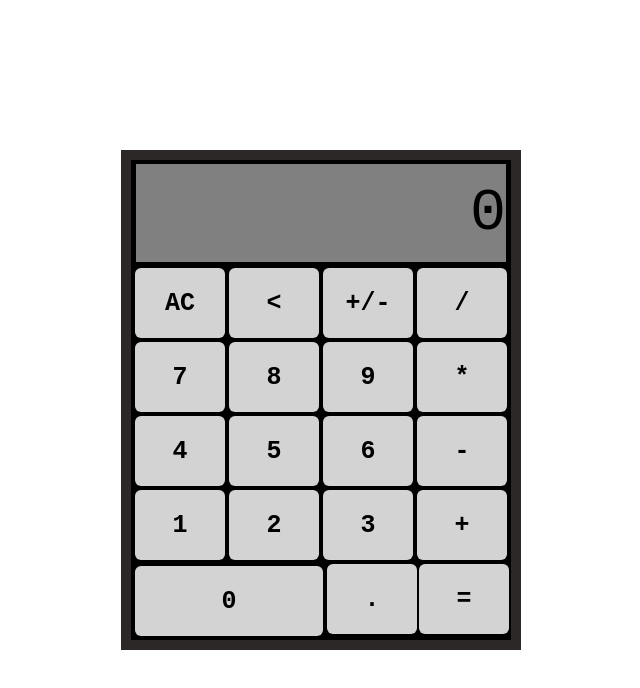
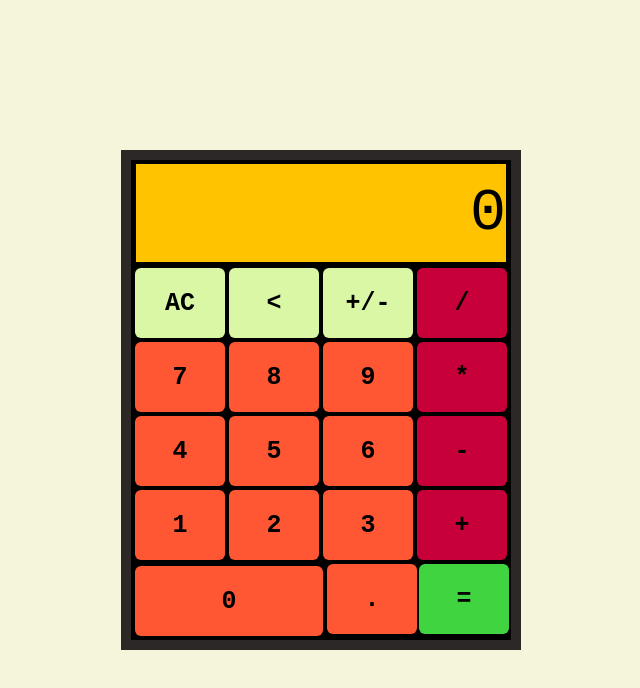
Before and after one commit to Avishkar-1505/calculator-web, a plain HTML site: page index.html in a window 1280 px wide. Shown: the whole page, without its empty margins (319-959 px from the left). Drawn offline with Linux system fonts and the light colour scheme.

Commit message:
Changed styling of website

```diff
--- a/style.css
+++ b/style.css
@@ -13,7 +13,7 @@ body{
     align-items: center;
     width: 100vw;
     height: 100vh;
-
+    background-color: beige;
 }
 
 .container {
@@ -29,7 +29,7 @@ body{
 #display{
     width: 370px;
     height: 100px;
-    background-color: gray;
+    background-color: #FFC300 ;
     margin: 4px;
     display: flex;
     align-items: center;
@@ -42,8 +42,7 @@ body{
     height:70px;
     width: 90px;
     border-radius: 6px;
-    background-color: lightgrey;
-    /* text-align: center; */
+    background-color: #DAF7A6 ;
     display: flex;
     align-items: center;
     justify-content: center;
@@ -69,3 +68,15 @@ body{
     flex-grow: 1;
     margin: 2px;
 }
+
+.operator{
+    background-color: #C70039 ;
+}
+
+.operand{
+    background-color: #FF5733 ;
+}
+
+.equals{
+    background-color: rgb(64, 213, 64);
+}
```
Also changed, not shown: index.html (+1 -1 lines).
